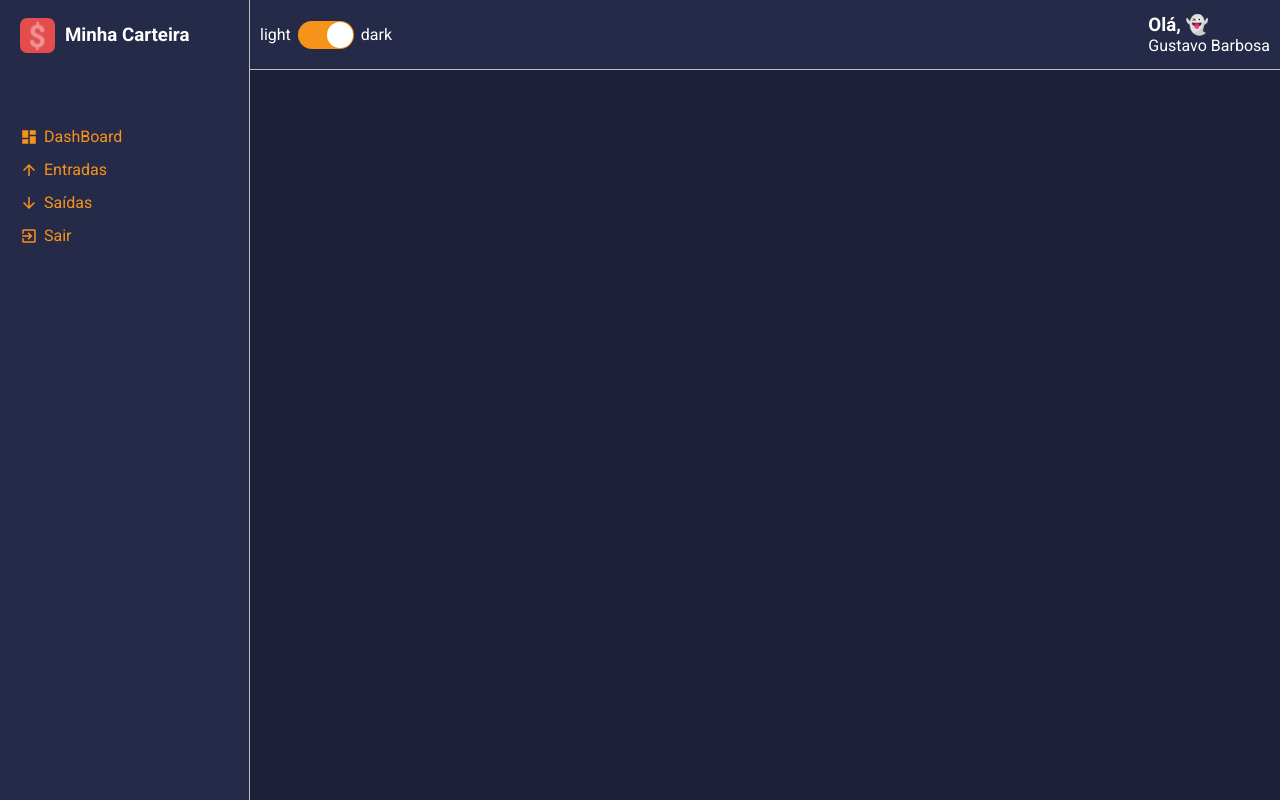
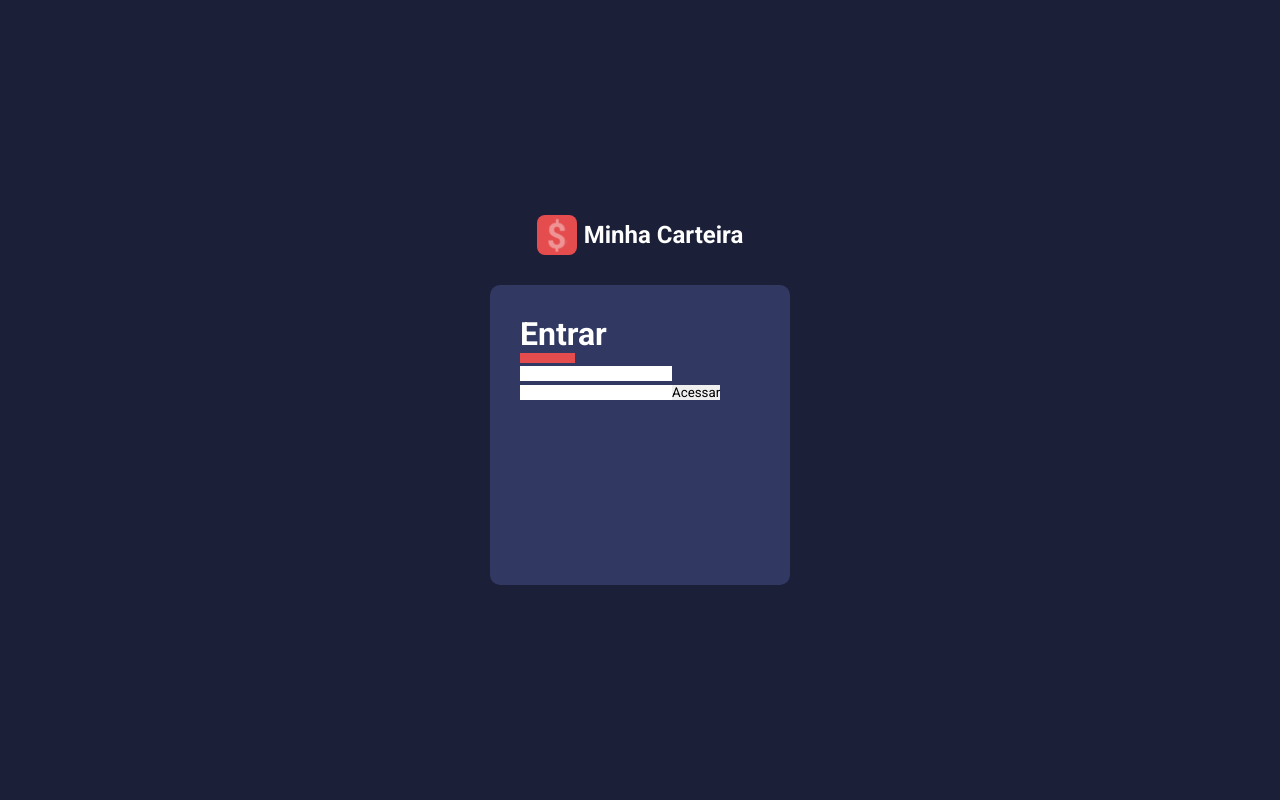
Before and after one commit to ihyailu/projeto-dashboard-financas-pessoais, a React (Create React App) app: page / in a window 1280 px wide. Built offline with nearby package versions, Linux system fonts and the light colour scheme.

Commit message:
salvando o dark/white mode no servidor local do navegador e criando a tela de login

```diff
--- a/src/components/MainHeader/index.tsx
+++ b/src/components/MainHeader/index.tsx
@@ -11,8 +11,6 @@
     Welcome,
     UserName
 }   from './styles';
-import dark from "../../styles/themes/dark";
-
 
 
 const MainHeader: React.FC = () => {
--- a/src/hooks/theme.tsx
+++ b/src/hooks/theme.tsx
@@ -29,13 +29,23 @@
     const ThemeContext = createContext<IThemeContext>({} as IThemeContext);
 
     const ThemeProvider: React.FC = ({ children }) => {
-        const [theme, setTheme] = useState<ITheme>(dark);
+        const [theme, setTheme] = useState<ITheme>(() => {
+            const themeSaved = localStorage.getItem('@minha-carteira:theme');
+
+            if(themeSaved) {
+                return JSON.parse(themeSaved);
+            }else{
+                return dark;
+            }
+        });
 
         const toggleTheme = () => {
             if(theme.title === 'dark'){
                 setTheme(light);
+                localStorage.setItem('@minha-carteira:theme', JSON.stringify (light));
             }else{
                 setTheme(dark);
+                localStorage.setItem('@minha-carteira:theme', JSON.stringify (dark));
             }
         };
 
--- a/src/pages/SignIn/index.tsx
+++ b/src/pages/SignIn/index.tsx
@@ -1,10 +1,32 @@
-import React from 'react';
+import React from "react";
 
-const Signin: React.FC = () => {
+import logo from '../../assets/logo.svg';
+
+import {
+    Container,
+    Logo,
+    Form,
+    FormTitle
+} from './styles';
+
+const SignIn: React.FC = () => {
     return (
-        <h1>SignIn</h1>
+        <Container>
+            <Logo>
+                <img src={logo} alt="Minha Carteira" />
+                <h2>Minha Carteira</h2>
+            </Logo>
+
+            <Form>
+                <FormTitle>Entrar</FormTitle>
+
+                <input type="text"></input>
+                <input type="text"></input>
+                <button type="submit">Acessar</button>
+            </Form>
+        </Container>
 
     );
 }
 
-export default Signin;
+export default SignIn;
--- /dev/null
+++ b/src/pages/SignIn/styles.ts
@@ -0,0 +1,56 @@
+import styled from "styled-components";
+
+export const Container = styled.div`
+    height: 100vh;
+
+    display: flex;
+    flex: 1;
+    flex-direction: column;
+    justify-content: center;
+    align-items: center;
+
+    background-color ${props => props.theme.colors.primary}
+`;
+
+export const Logo = styled.div`
+    display: flex;
+    align-items: center;
+
+    margin-bottom: 30px;
+
+    >h2 {
+        color: ${props => props.theme.colors.white};
+        margin-left: 7px;
+    }
+
+    > img {
+        width: 40px;
+        height: 40px;
+    }
+`;
+
+export const Form = styled.form`
+    width: 300px;
+    height: 300px;
+
+    padding: 30px;
+
+    border-radius: 10px;
+
+    background-color: ${props => props.theme.colors.tertiary};
+
+
+`;
+
+export const FormTitle = styled.h1`
+
+    color: ${props => props.theme.colors.white};
+
+    &:after {
+        content: '';
+        display: block;
+        width: 55px;
+        border-bottom: 10px solid ${props => props.theme.colors.warning};
+    }
+
+`;
--- /dev/null
+++ b/src/routes/auth.routes.tsx
@@ -0,0 +1,12 @@
+import React from "react";
+import { Switch, Route } from 'react-router-dom';
+
+import Signin from "../pages/SignIn";
+
+const AuthRoutes: React.FC = () => (
+    <Switch>
+        <Route component={Signin} />
+    </Switch>
+);
+
+export default AuthRoutes;
--- a/src/routes/index.tsx
+++ b/src/routes/index.tsx
@@ -1,11 +1,12 @@
 import React from "react";
-import { BrowserRouter } from 'react-router-dom';
+import { BrowserRouter } from "react-router-dom";
 
-import App from "./app.routes";
+//import App from "./app.routes";
+import Auth from './auth.routes';
 
 const Routes: React.FC = () => (
     <BrowserRouter>
-        <App />
+        <Auth />
     </BrowserRouter>
 )
 
```
